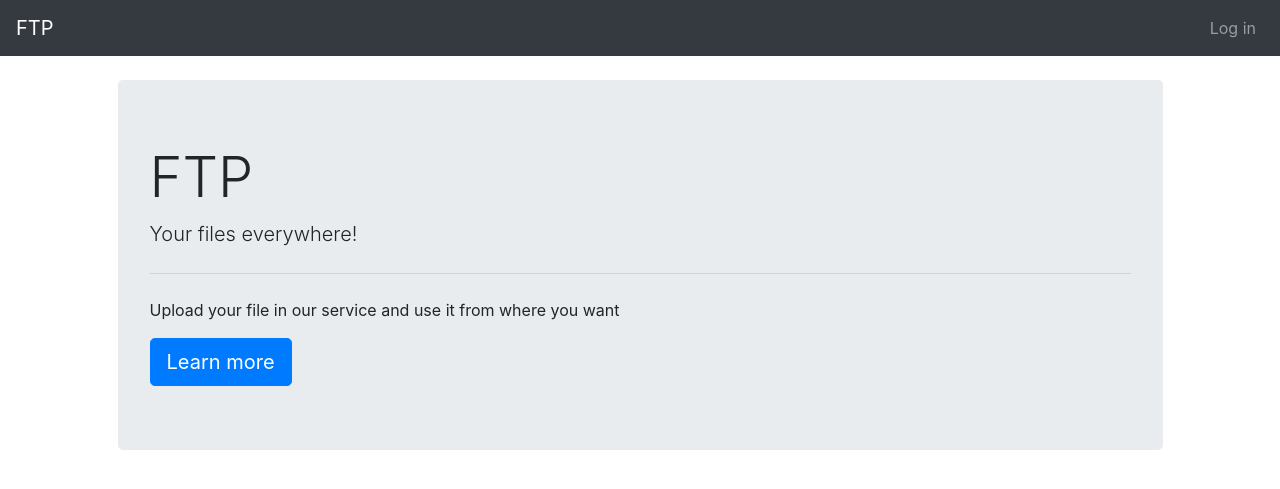
After one commit to AleksandrKovshariov/Client, a Flask app: page / in a window 1280 px wide. The commit adds this page. Shown: the top 489 px of the page. Run offline with Flask 2, Linux system fonts and the light colour scheme; some libraries are stand-ins or nearby versions.

Commit message:
Add main page

```diff
--- a/app.py
+++ b/app.py
@@ -25,6 +25,7 @@ def create_app(test_config=None):
 
     from files import bp as files_bp
     app.register_blueprint(files_bp)
+    app.add_url_rule('/', endpoint='index')
 
     return app
 
--- a/files.py
+++ b/files.py
@@ -13,13 +13,17 @@ from resource_settings import RES_PATH
 bp = Blueprint('files', __name__)
 
 
+@bp.route('/')
+def index():
+    return render_template('index.html')
+
+
 @bp.route('/access')
 @login_required
 def access():
     access_token = session['access_token']
     r = requests.get(RES_PATH + '/access', headers={
         'Authorization': 'Bearer {}'.format(access_token)})
-    print(r.status_code)
     content = json.loads(r.text).get('access')
     return render_template('files/accesses.html', accesses=content)
 
--- a/templates/auth/login.html
+++ b/templates/auth/login.html
@@ -3,6 +3,7 @@
 {% extends "base.html" %}
 
 {% block  content %}
+<br>
 <div class="container">
   <div class="row justify-content-md-center align-items-center">
     <div class="col-md-6 jumbotron">
--- a/templates/base.html
+++ b/templates/base.html
@@ -12,7 +12,7 @@
   </head>
   <body>
     <nav class="navbar navbar-expand-lg navbar-dark bg-dark">
-      <a class="navbar-brand" href="#"> FTP </a>
+      <a class="navbar-brand" href="{{ url_for('files.index') }}"> FTP </a>
       <button class="navbar-toggler" type="button" data-toggle="collapse" data-target="#navbarSupportedContent" aria-controls="navbarSupportedContent" aria-expanded="false" aria-label="Toggle navigation">
         <span class="navbar-toggler-icon"></span>
       </button>
--- /dev/null
+++ b/templates/index.html
@@ -0,0 +1,18 @@
+<!DOCTYPE html>
+
+{% extends "base.html" %}
+
+{% block  content %}
+<br>
+<div class="container">
+  <div class="row justify-content-md-center align-items-center">
+    <div class="col-md-11 jumbotron">
+      <h1 class="display-4">FTP</h1>
+      <p class="lead">Your files everywhere!</p>
+      <hr class="my-4">
+      <p>Upload your file in our service and use it from where you want</p>
+      <a class="btn btn-primary btn-lg" href="#" role="button">Learn more</a>
+    </div>
+  </div>
+</div>
+{% endblock %}
```
